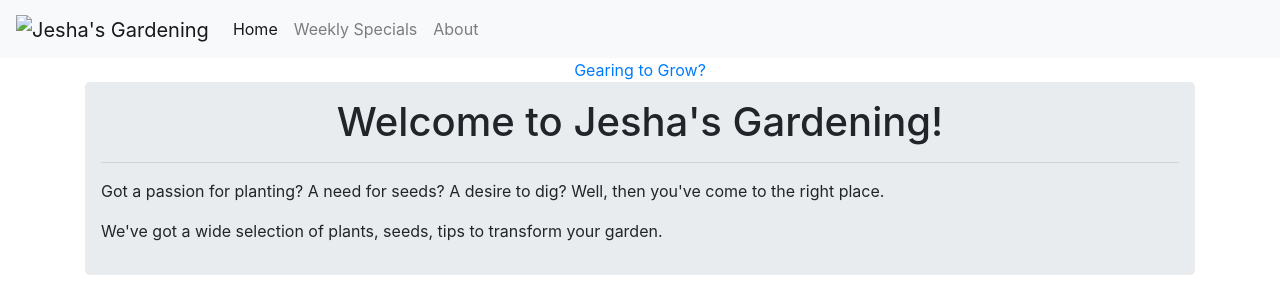
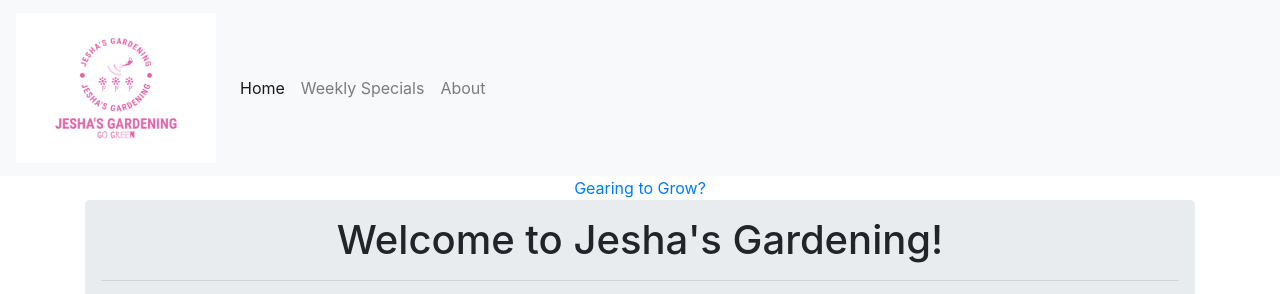
Before and after one commit to Jesha2/jeshas-gardening, a plain HTML site: page index.html in a window 1280 px wide. Shown: the top 294 px of the page. Drawn offline with nearby package versions, Linux system fonts and the light colour scheme.

Commit message:
Update index.html
corrected the logo path

```diff
--- a/index.html
+++ b/index.html
@@ -12,7 +12,7 @@
   <!-- Navbar Component -->
   <nav class="navbar-light bg-light navbar navbar-expand-sm ">
     <a class="navbar-brand" href="#">
-      <img src="./images/pink_jeshas-gardening-logo (1).png" alt="Jesha's Gardening" height="150">
+      <img src="./pink_jeshas-gardening-logo (1).png" alt="Jesha's Gardening" height="150">
     </a>
     <button class="navbar-toggler" type="button" data-toggle="collapse" data-target="#navbarSupportedContent"
       aria-controls="navbarSupportedContent" aria-expanded="false" aria-label="Toggle navigation">
```
